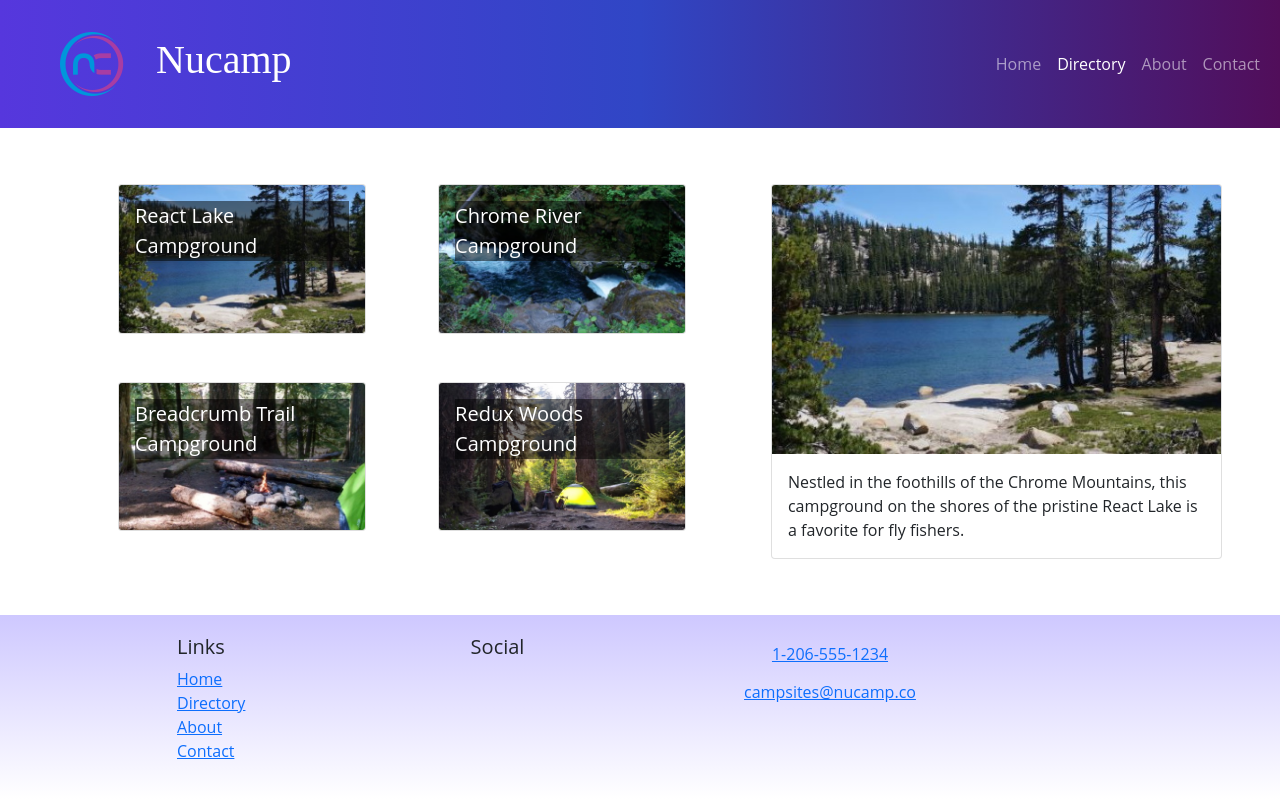
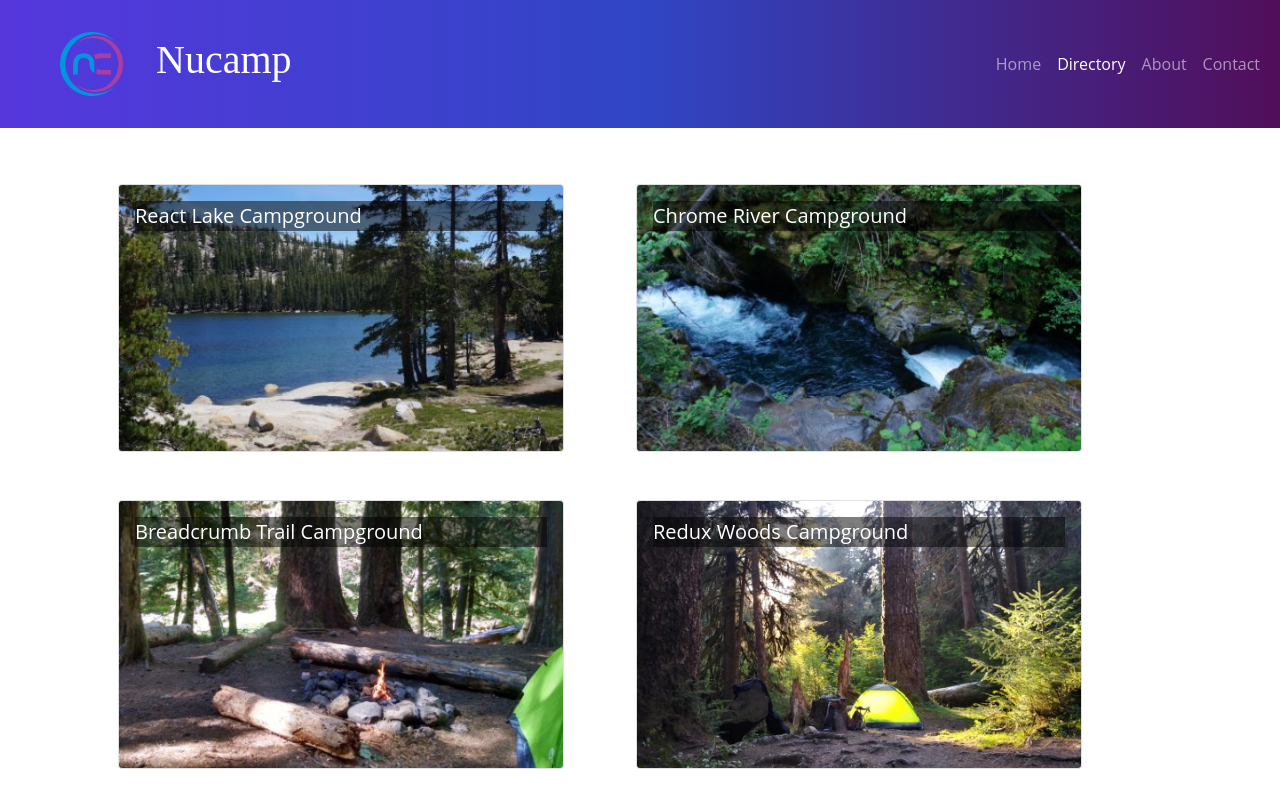
Before and after one commit to Thkeya/nucamp-react-app, a React (Create React App) app: page /directory in a window 1280 px wide. Shown: the top 800 px of the page. Built offline with nearby package versions, Linux system fonts and the light colour scheme; the HTML template or start-up script is replaced by a standard one.

Commit message:
CampsiteDetailPage with useParams

```diff
--- a/src/App.js
+++ b/src/App.js
@@ -4,6 +4,7 @@
 import Header from './components/Header';
 import Footer from './components/Footer';
 import CampsitesDirectoryPage from './pages/CampsitesDirectoryPage';
+import CampsiteDetailPage from './pages/CampsiteDetailPage';
 import './App.css';
 
 function App() {
@@ -14,6 +15,10 @@
         <Route path='/' element={<HomePage />} />
         <Route path='contact' element={<ContactPage />} />
         <Route path='directory' element={<CampsitesDirectoryPage />} />
+        <Route
+          path='directory/:campsiteId'
+          element={<CampsiteDetailPage />}
+          />
       </Routes>
       <Footer />
     </div>
--- a/src/features/campsites/CampsiteCard.js
+++ b/src/features/campsites/CampsiteCard.js
@@ -1,8 +1,10 @@
 import { Card, CardImg, CardImgOverlay, CardTitle } from 'reactstrap';
+import { Link } from 'react-router-dom';
 
 const CampsiteCard = ({campsite}) => {
-    const { image, name } = campsite;
+    const { id, image, name } = campsite;
     return (
+    <Link to={`${id}`}>
         <Card>
             <CardImg
                 width='100%'
@@ -13,6 +15,7 @@
                 <CardTitle>{name}</CardTitle>
             </CardImgOverlay>
         </Card>
+    </Link>
     );
 };
 
--- a/src/features/campsites/CampsitesList.js
+++ b/src/features/campsites/CampsitesList.js
@@ -2,7 +2,7 @@
 import CampsiteCard from "./CampsiteCard";
 import { selectAllCampsites } from './campsitesSlice';
 
-const CampsitesList = ({setCampsiteId}) => {
+const CampsitesList = () => {
   const campsites = selectAllCampsites();
     return (
       <Row className='ms-auto'>
@@ -11,7 +11,7 @@
           md='5'
           className='m-4'
           key={campsite.id}
-          onClick={() => setCampsiteId(campsite.id)}>
+          >
             <CampsiteCard campsite={campsite} />
           </Col>
         ))}
--- a/src/features/campsites/campsitesSlice.js
+++ b/src/features/campsites/campsitesSlice.js
@@ -5,7 +5,7 @@
 };
 
 export const selectedCampsiteById = (id) => {
-    return CAMPSITES.find((campsite) => campsite.id === id);
+    return CAMPSITES.find((campsite) => campsite.id === parseInt(id));
 };
 
 export const selectFeaturedCampsite = () => {
--- /dev/null
+++ b/src/pages/CampsiteDetailPage.js
@@ -0,0 +1,19 @@
+import { Container, Row } from 'reactstrap';
+import { useParams } from 'react-router-dom';
+import { selectedCampsiteById } from '../features/campsites/campsitesSlice';
+import CampsiteDetail from '../features/campsites/CampsiteDetail';
+
+const CampsiteDetailPage = () => {
+    const { campsiteId } = useParams();
+    const campsite = selectedCampsiteById(campsiteId);
+
+    return (
+        <Container>
+            <Row>
+                <CampsiteDetail campsite={campsite} />
+            </Row>
+        </Container>
+    );
+};
+
+export default CampsiteDetailPage;
--- a/src/pages/CampsitesDirectoryPage.js
+++ b/src/pages/CampsitesDirectoryPage.js
@@ -1,23 +1,10 @@
-import { useState } from 'react';
-import { Container, Row, Col } from 'reactstrap';
-import CampsiteDetail from '../features/campsites/CampsiteDetail';
+import { Container } from 'reactstrap';
 import CampsitesList from '../features/campsites/CampsitesList';
-import { selectedCampsiteById } from '../features/campsites/campsitesSlice';
 
 const CampsitesDirectoryPage = () => {
- const [campsiteId, setCampsiteId] = useState(0);
- const selectedCampsite = selectedCampsiteById(campsiteId);
-
     return (
         <Container>
-            <Row>
-                <Col sm='5' md='7'>
-                    <CampsitesList setCampsiteId={setCampsiteId} />
-                </Col>
-                <Col sm='7' md='5'>
-                    <CampsiteDetail campsite={selectedCampsite} />
-                </Col>
-            </Row>
+        <CampsitesList />
         </Container>
     );
 };
```
